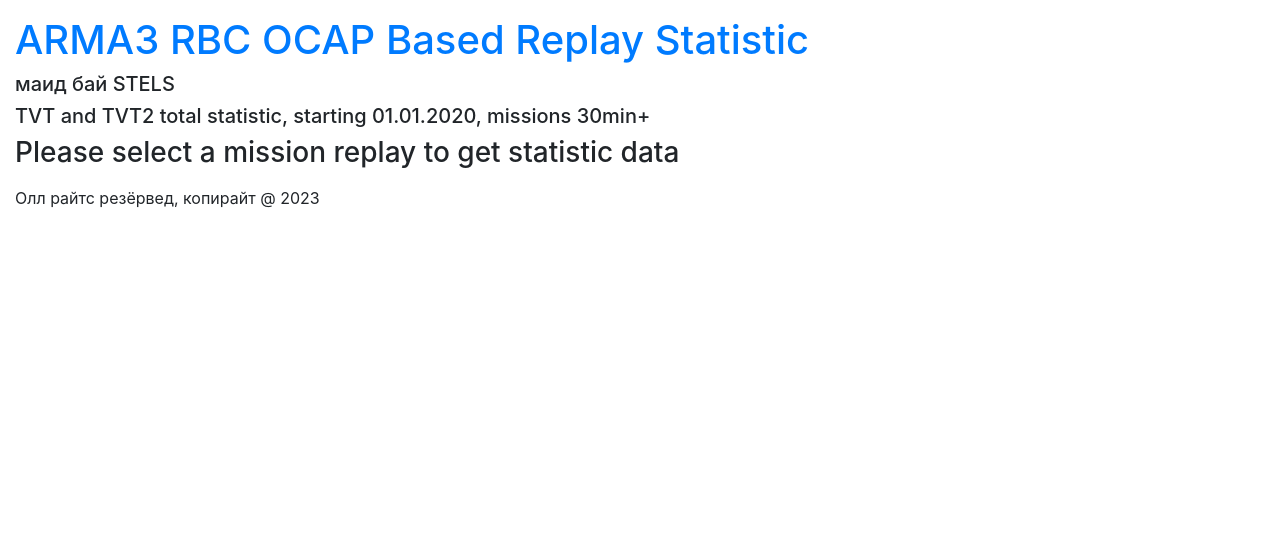
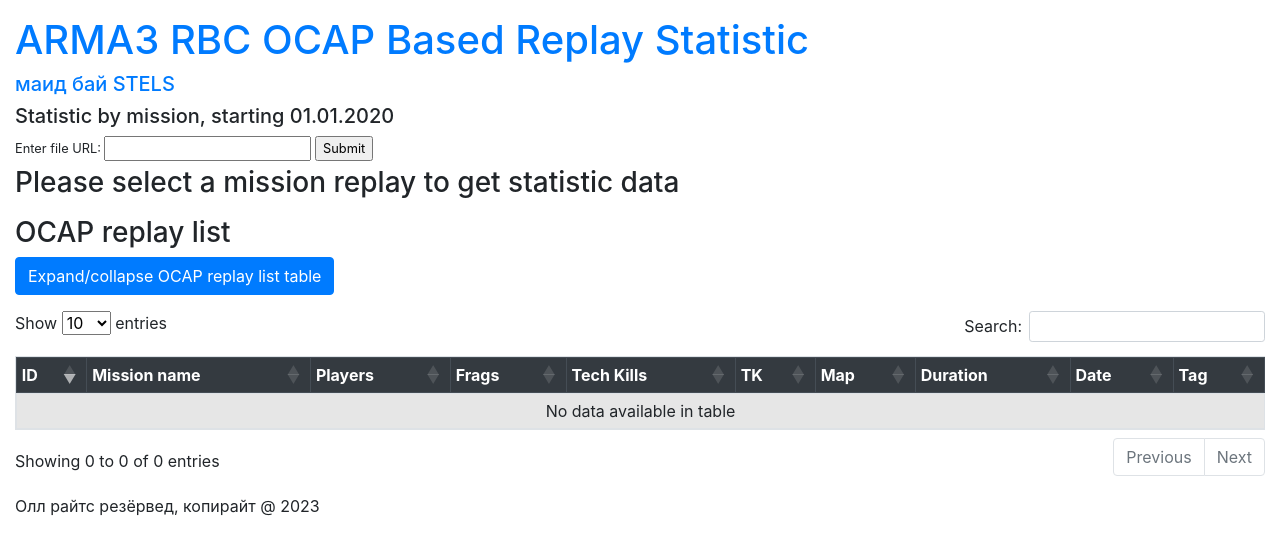
Before and after one commit to bibacrm/ocap_analyzer, a Flask app: page / in a window 1280 px wide. Shown: the top 555 px of the page. Run offline with Flask 3, Linux system fonts and the light colour scheme; data that the repository does not hold is empty; some libraries are stand-ins or nearby versions.

Commit message:
totals_ steam_id fixed

```diff
--- a/templates/index2.html
+++ b/templates/index2.html
@@ -2,7 +2,7 @@
 <html lang="en">
 <head>
   <meta charset="UTF-8">
-  <title>ARMA3 Replay Stats Total</title>
+  <title>ARMA3 Replay Stats</title>
   <style>
     .small {
         font-size: 8;
@@ -64,52 +64,252 @@
 
 <div class="container-fluid mt-3" style="max-width: 1400px;">
   <a href="/"><h1>ARMA3 RBC OCAP Based Replay Statistic</h1></a>
-  <h5>маид бай STELS</h5>
-  <h5>TVT and TVT2 total statistic, starting 01.01.2020, missions 30min+</h5>
+  <h5><a href="/total">маид бай STELS</a></h5>
+  <h5>Statistic by mission, starting 01.01.2020</h5>
+
+  <form method="post" id="ocap_url_form" class="small">
+    <label for="ocap_url">Enter file URL:</label>
+    <input type="text" id="ocap_url" name="ocap_url">
+    <input type="submit" value="Submit">
+  </form>
   {% if error_message != '' %}
   <h3>{{ error_message }}</h3>
   {% endif %}
 </div>
 
+<div class="container-fluid mt-3" style="max-width: 1400px;">
+  <h3>OCAP replay list</h3>
+  {% if error_message == '' %}
+    {% set expanded = 'false' %}
+    {% set expanded_class = '' %}
+  {% else %}
+    {% set expanded = 'true' %}
+    {% set expanded_class = 'show' %}
+  {% endif %}
+  <button type="button" class="btn btn-primary" data-toggle="collapse" data-target="#ocap-list-collapse-table" aria-expanded="{{ expanded }}" aria-controls="ocap-list-collapse-table">
+    Expand/collapse OCAP replay list table
+  </button>
+</div>
+
+<div class="container-fluid mt-3" style="max-width: 1400px;">
+<!-- <div class="container mt-3"> -->
+  <div class="collapse {{ expanded_class }}" id="ocap-list-collapse-table">
+  <table id="ocap-list-table" class="table table-striped table-bordered table-hover table-sm">
+    <thead class="thead-dark">
+      <tr>
+        <th>ID</th>
+        <th>Mission name</th>
+        <th>Players</th>
+        <th>Frags</th>
+        <th>Tech Kills</th>
+        <th>TK</th>
+        <th>Map</th>
+        <th>Duration</th>
+        <th>Date</th>
+        <th>Tag</th>
+        <!-- <th>File name</th> -->
+      </tr>
+    </thead>
+    <tbody>
+        {% for replay in replay_list %}
+        <tr id="row_{{ replay['id'] }}">
+          <td class="replay_id link">
+            {{ replay['id'] }}
+            <div class="hide">{{ replay['filename'] }}</div>
+          </td>
+          <td>{{ replay['mission_name'] }}</td>
+          <td>
+            {% if 'stats' in replay %}
+              {% if replay['stats']|length > 1%}
+                <div class="hide">{{ replay['stats'] }}</div>
+                {% if replay['stats'][0]['win'] == 1 %}
+                  {% set tooltip = replay['stats'][0]['ks'] + ' (Winner)\n' + replay['stats'][1]['ks'] %}
+                {% else %}
+                  {% set tooltip = replay['stats'][0]['ks'] + '\n' + replay['stats'][1]['ks'] + ' (Winner)' %}
+                {% endif %}
+                <a href="#" data-toggle="tooltip" data-placement="right" data-original-title="{{ tooltip }}">
+                  {% set total = replay['stats'][0]['players'] + replay['stats'][1]['players'] %}
+                  {{ total }} ({{ replay['stats'][0]['players'] }}/{{ replay['stats'][1]['players'] }})
+                </a>
+              {% endif %}
+            {% endif %}
+          </td>
+          <td>
+            {% if 'stats' in replay %}
+              {% if replay['stats']|length > 1%}
+                {% set total = replay['stats'][0]['frags'] + replay['stats'][1]['frags'] %}
+                {{ total }} ({{ replay['stats'][0]['frags'] }}/{{ replay['stats'][1]['frags'] }})
+              {% endif %}
+            {% endif %}
+          </td>
+          <td>
+            {% if 'stats' in replay %}
+              {% if replay['stats']|length > 1%}
+                {% set total = replay['stats'][0]['vehicle_frags'] + replay['stats'][1]['vehicle_frags'] %}
+                {{ total }} ({{ replay['stats'][0]['vehicle_frags'] }}/{{ replay['stats'][1]['vehicle_frags'] }})
+              {% endif %}
+            {% endif %}
+          </td>
+          <td>
+            {% if 'stats' in replay %}
+              {% if replay['stats']|length > 1%}
+                {% set total = replay['stats'][0]['tk'] + replay['stats'][1]['tk'] %}
+                {{ total }} ({{ replay['stats'][0]['tk'] }}/{{ replay['stats'][1]['tk'] }})
+              {% endif %}
+            {% endif %}
+          </td>
+          <td>{{ replay['world_name'] }}</td>
+          <td>{{ replay['mission_duration']}}</td>
+          <td>{{ replay['date'] }}</td>
+          <td>{{ replay['tag'] }}</td>
+        </tr>
+        {% endfor %}
+      </tbody>
+  </table>
+  </div>
+</div>
+
 {% if error_message == '' %}
 <div class="container-fluid mt-3" style="max-width: 1400px;">
-  <h3>Kiberkotlets statistic</h3>
-  <table id="frag-stats-table" class="table table-striped table-bordered stats-table table-hover table-sm">
+  <h1>{{ mission_name }}</h1>
+  <h6>Author: {{ mission_author }} Duration: {{ mission_duration }}</h6>
+  {% for side in sides %}
+  <h6>{{ side['name'] }} Commandor - {{ side['ks'] }}, Players - {{ side['players'] }}</h6>
+  {% endfor %}
+  <h6 style="color:green">Winner: {{ winner }}</h6>
+  <h3>Players statistic</h3>
+  <table id="stats-table" class="table table-striped table-bordered stats-table table-hover table-sm">
     <thead class="thead-dark">
       <tr>
         <th>Player</th>
         <th>Frags</th>
-        <th>Missions</th>
-        <th>Frags/Missions</th>
-        <th>Frags/Deaths</th>
+        <th>Side</th>
+        <th>Group</th>
+        <th>Teamkills</th>
         <th>Tech Kills</th>
         <th>(AI) Kills</th>
-        <th data-searchable="false">Victims</th>
+        <th>Victims</th>
       </tr>
     </thead>
     <tbody>
-        {% for player, stats in frag_stats.items() %}
+        {% for player, stats in stat_data.items() %}
         <tr>
           <td>{{ player }}</td>
-          <td>{{ stats['kills'] }}</td>
-          <td>{{ stats['missions'] }}</td>
-          <td>{{ stats['k_m'] }}</td>
-          <td>{{ stats['k_d'] }}</td>
+          <td>{{ stats['frags'] }}</td>
+          {% if stats['side'] == "WEST" %}
+          <td style="color: blue;">{{ stats['side'] }}</td>
+          {% elif stats['side'] == "EAST" %}
+          <td style="color: red;">{{ stats['side'] }}</td>
+          {% else %}
+          <td>{{ stats['side'] }}</td>
+          {% endif %}
+          <td>{{ stats['group'] }}</td>
+          <td>{{ stats['teamkills'] }}</td>
           <td>{{ stats['vehicle_frags'] }}</td>
           <td>{{ stats['bot_frags'] }}</td>
           <td>
-            {% set salt = range(1, 10000) | random %}
-            <button class="btn-primary btn_small" type="button" data-toggle="collapse" data-target="#victim_list_{{ salt }}" aria-expanded="false" aria-controls="victim_list_{{ salt }}">
-              Show top 20 victims
+            {% set salt = range(1, 1000) | random %}
+            <button type="button" class="btn-primary btn_small" data-toggle="collapse" data-target="#player_victims_{{ salt }}" aria-expanded="false" aria-controls="player_victims_{{ salt }}">
+              Show details
             </button>
-            <div class="collapse" id="victim_list_{{ salt }}">
+            <div class="collapse" id="player_victims_{{ salt }}">
               <div class="card card-body">
                 <table class="table table-hover table-responsive table-sm">
                   <tbody>
-                {% for name, count in stats['victims']: %}
                     <tr>
-                    <td>{{ name }}</td>
-                    <td>{{ count }}</td>
+                      <td colspan="6">Kills</td>
+                    </tr>
+                    {% for victim in stats['victims'] %}
+                    {% if victim['type'] == 'vehicle' %}
+                      {% set victim_style='style=color:blue;' %}
+                    {% elif victim['is_player'] == 0 %}
+                      {% set victim_style='style=color:grey;' %}
+                    {% endif %}
+                    <tr {{ victim_style }}>
+                      <td style="color:red">{{ victim['teamkilla'] }}</td>
+                      <td>{{ victim['class'] }}</td>
+                      <td>{{ victim['time'] }}</td>
+                      <td>{{ victim['victim_name'] }}</td>
+                      <td>{{ victim['distance'] }}m</td>
+                      <td>{{ victim['weapon'] }}</td>
+                    </tr>
+                    {% endfor %}
+                    {% if 'death_data' in stats %}
+                    <tr>
+                      <td colspan="6">Death</td>
+                    </tr>
+                    <tr>
+                      <td style="color:red">{{ stats['death_data']['teamkilla'] }}</td>
+                      <td></td>
+                      <td>{{ stats['death_data']['time'] }}</td>
+                      <td>{{ stats['death_data']['killer'] }}</td>
+                      <td>{{ stats['death_data']['distance'] }}m</td>
+                      <td>{{ stats['death_data']['weapon'] }}</td>
+                    </tr>
+                    {% endif %}
+                  </tbody>
+                </table>
+              </div>
+            </div>
+          </td>
+        </tr>
+        {% endfor %}
+      </tbody>
+  </table>
+</div>
+
+<div class="container-fluid mt-3" style="max-width: 1400px;">
+  <h3>Teams statistic</h3>
+  <table id="team-stats-table" class="table table-striped table-bordered stats-table table-hover table-sm">
+    <thead class="thead-dark">
+      <tr>
+        <th>Team</th>
+        <th>Frags</th>
+        <th>Side</th>
+        <th>Teamkills</th>
+        <th>Tech Kills</th>
+        <th>(AI) Kills</th>
+        <th>Victims</th>
+      </tr>
+    </thead>
+    <tbody>
+        {% for team, stats in team_stat_data.items() %}
+        <tr>
+          <td>{{ team }}</td>
+          <td>{{ stats['frags'] }}</td>
+          {% if stats['side'] == "WEST" %}
+          <td style="color: blue;">{{ stats['side'] }}</td>
+          {% elif stats['side'] == "EAST" %}
+          <td style="color: red;">{{ stats['side'] }}</td>
+          {% else %}
+          <td>{{ stats['side'] }}</td>
+          {% endif %}
+          <td>{{ stats['teamkills'] }}</td>
+          <td>{{ stats['vehicle_frags'] }}</td>
+          <td>{{ stats['bot_frags'] }}</td>
+          <td>
+            {% set salt = range(1, 1000) | random %}
+            <button class="btn-primary btn_small" type="button" data-toggle="collapse" data-target="#team_victims_{{ salt }}" aria-expanded="false" aria-controls="team_victims_{{ salt }}">
+              Show details
+            </button>
+            <div class="collapse" id="team_victims_{{ salt }}">
+              <div class="card card-body">
+              <table class="table table-hover table-responsive table-sm">
+                <tbody>
+                {% for victim in stats['victims'] %}
+                  {% if victim['type'] == 'vehicle' %}
+                    {% set victim_style='style=color:blue;' %}
+                  {% elif victim['is_player'] == 0 %}
+                    {% set victim_style='style=color:grey;' %}
+                  {% endif %}
+                  <tr {{ victim_style }}>
+                    <td style="color:red">{{ victim['teamkilla'] }}</td>
+                    <td>{{ victim['class'] }}</td>
+                    <td>{{ victim['time'] }}</td>
+                    <td>{{ victim['victim_name'] }}</td>
+                    <td>{{ victim['killer'] }}</td>
+                    <td>{{ victim['distance'] }}m</td>
+                    <td>{{ victim['weapon'] }}</td>
                   </tr>
                 {% endfor %}
                 </tbody>
@@ -124,201 +324,52 @@
 </div>
 
 <div class="container-fluid mt-3" style="max-width: 1400px;">
-  <h3>Kiberkotlets statistic by steam account</h3>
-  <table id="frag_steam-stats-table" class="table table-striped table-bordered stats-table table-hover table-sm">
+  <div class="row">
+    <div class="col-md-6">
+      <h3>KO revival statistic</h3>
+      <table id="ko-stats-table" class="table table-striped table-bordered stats-table table-hover table-sm">
         <thead class="thead-dark">
           <tr>
             <th>Player</th>
-        <th>Frags</th>
-        <th>Missions</th>
-        <th>Frags/Missions</th>
-        <th>Frags/Deaths</th>
-        <th>Tech Kills</th>
-        <th>(AI) Kills</th>
-        <th>Name List</th>
+            <th>KO revivals</th>
           </tr>
         </thead>
         <tbody>
-        {% for player, stats in frag_stats_steam.items() %}
+            {% for player, revivals in ko_stats_data.items() %}
             <tr>
-          <td>{{ stats['name_last'] }}</td>
-          <td>{{ stats['kills'] }}</td>
-          <td>{{ stats['missions'] }}</td>
-          <td>{{ stats['k_m'] }}</td>
-          <td>{{ stats['k_d'] }}</td>
-          <td>{{ stats['vehicle_frags'] }}</td>
-          <td>{{ stats['bot_frags'] }}</td>
-          <td>
-            {% set salt = range(1, 10000) | random %}
-            <button class="btn-primary btn_small" type="button" data-toggle="collapse" data-target="#name_list_{{ salt }}" aria-expanded="false" aria-controls="name_list_{{ salt }}">
-              Show all names
-            </button>
-            <div class="collapse" id="name_list_{{ salt }}">
-              <div class="card card-body">
-              <table class="table table-hover table-responsive table-sm">
+              <td>{{ player }}</td>
+              <td>{{ revivals }}</td>
+            </tr>
+            {% endfor %}
+          </tbody>
+      </table>
+    </div>
+
+    <div class="col-md-6">
+      <h3>Player connection statistic</h3>
+      <table id="connection-stats-table" class="table table-striped table-bordered stats-table table-hover table-sm">
+        <thead class="thead-dark">
+          <tr>
+            <th>Player</th>
+            <th>Connection events</th>
+          </tr>
+        </thead>
         <tbody>
-                {% for name in stats['name_list'] %}
+            {% for player, connections in connected_stats_data.items() %}
             <tr>
-                    <td>{{ name }}</td>
+              <td>{{ player }}</td>
+              <td>{{ connections }}</td>
             </tr>
             {% endfor %}
           </tbody>
       </table>
     </div>
   </div>
-          </td>
-        </tr>
-        {% endfor %}
-      </tbody>
-  </table>
-</div>
-
-<div class="container-fluid mt-3" style="max-width: 1400px;">
-  <h3>Kiber Squads statistic</h3>
-  <table id="team-frag-stats-table" class="table table-striped table-bordered stats-table table-hover table-sm">
-    <thead class="thead-dark">
-      <tr>
-        <th>Squad</th>
-        <th>Frags</th>
-        <th>Missions</th>
-        <th>Frags/Missions</th>
-        <th>Tech Kills</th>
-        <th>(AI) Kills</th>
-        <th data-searchable="false">Victims</th>
-      </tr>
-    </thead>
-    <tbody>
-        {% for team, stats in team_frag_stats.items() %}
-        <tr>
-          <td>{{ team }}</td>
-          <td>{{ stats['kills'] }}</td>
-          <td>{{ stats['missions'] }}</td>
-          <td>{{ stats['k_m'] }}</td>
-          <td>{{ stats['vehicle_frags'] }}</td>
-          <td>{{ stats['bot_frags'] }}</td>
-          <td>
-            {% set salt = range(1, 10000) | random %}
-            <button class="btn-primary btn_small" type="button" data-toggle="collapse" data-target="#team_victim_list_{{ salt }}" aria-expanded="false" aria-controls="team_victim_list_{{ salt }}">
-              Show top 20 victims
-            </button>
-            <div class="collapse" id="team_victim_list_{{ salt }}">
-              <div class="card card-body">
-              <table class="table table-hover table-responsive table-sm">
-                <tbody>
-                {% for name, count in stats['victims']: %}
-                  <tr>
-                    <td>{{ name }}</td>
-                    <td>{{ count }}</td>
-                  </tr>
-                {% endfor %}
-                </tbody>
-              </table>
-              </div>
-            </div>
-          </td>
-        </tr>
-        {% endfor %}
-      </tbody>
-  </table>
-</div>
-
-<div class="container-fluid mt-3" style="max-width: 1400px;">
-  <h3>Players Teamkill statistic</h3>
-  <table id="tk-stats-table" class="table table-striped table-bordered stats-table table-hover table-sm">
-    <thead class="thead-dark">
-      <tr>
-        <th>Player</th>
-        <th>Teamkills</th>
-        <th>Missions</th>
-        <th>Kills/Missions</th>
-      </tr>
-    </thead>
-    <tbody>
-        {% for player, stats in tk_stats.items() %}
-        <tr>
-          <td>{{ player }}</td>
-          <td>{{ stats['kills'] }}</td>
-          <td>{{ stats['missions'] }}</td>
-          <td>{{ stats['k_m'] }}</td>
-        </tr>
-        {% endfor %}
-      </tbody>
-  </table>
-</div>
-
-<div class="container-fluid mt-3" style="max-width: 1400px;">
-  <h3>Players Teamkill statistic by steam account</h3>
-  <table id="tk-stats-steam-table" class="table table-striped table-bordered stats-table table-hover table-sm">
-    <thead class="thead-dark">
-      <tr>
-        <th>Player</th>
-        <th>Teamkills</th>
-        <th>Missions</th>
-        <th>Kills/Missions</th>
-        <th>Name List</th>
-      </tr>
-    </thead>
-    <tbody>
-        {% for player, stats in tk_stats_steam.items() %}
-        <tr>
-          <td>{{ stats['name_last'] }}</td>
-          <td>{{ stats['kills'] }}</td>
-          <td>{{ stats['missions'] }}</td>
-          <td>{{ stats['k_m'] }}</td>
-          <td>
-            {% set salt = range(1, 10000) | random %}
-            <button class="btn-primary btn_small" type="button" data-toggle="collapse" data-target="#tk_name_list_{{ salt }}" aria-expanded="false" aria-controls="tk_name_list_{{ salt }}">
-              Show all names
-            </button>
-            <div class="collapse" id="tk_name_list_{{ salt }}">
-              <div class="card card-body">
-              <table class="table table-hover table-responsive table-sm">
-                <tbody>
-                {% for name in stats['name_list'] %}
-                  <tr>
-                    <td>{{ name }}</td>
-                  </tr>
-                {% endfor %}
-                </tbody>
-              </table>
-              </div>
-            </div>
-          </td>
-        </tr>
-        {% endfor %}
-      </tbody>
-  </table>
-</div>
-
-<div class="container-fluid mt-3" style="max-width: 1400px;">
-  <h3>Squads Teamkill statistic</h3>
-  <table id="team-tk-stats-table" class="table table-striped table-bordered stats-table table-hover table-sm">
-    <thead class="thead-dark">
-      <tr>
-        <th>Squad</th>
-        <th>Teamkills</th>
-        <th>Missions</th>
-        <th>Kills/Missions</th>
-      </tr>
-    </thead>
-    <tbody>
-        {% for team, stats in team_tk_stats.items() %}
-        <tr>
-          <td>{{ team }}</td>
-          <td>{{ stats['kills'] }}</td>
-          <td>{{ stats['missions'] }}</td>
-          <td>{{ stats['k_m'] }}</td>
-        </tr>
-        {% endfor %}
-      </tbody>
-  </table>
 </div>
 {% endif %}
-
 <div class="container-fluid mt-3" style="max-width: 1400px;">
   <p>Олл райтс резёрвед, копирайт @ 2023</p>
 </div>
-
 <script>
   $(document).ready(function() {
     $('.stats-table').DataTable({
@@ -330,8 +381,66 @@
       "autoWidth": false,
       "order": [[ 1, "desc" ]]
     });
+    $('#ocap-list-table').DataTable({
+      "paging": true,
+      "lengthChange": true,
+      "searching": true,
+      "ordering": true,
+      "info": true,
+      "autoWidth": false,
+      "order": [[ 0, "desc" ]]
+    });
   });
 </script>
 
+<script>
+  const table = document.getElementById('ocap-list-table');
+  table.addEventListener('click', function(event) {
+    if (event.target.classList.contains('replay_id')) {
+      var divText = event.target.querySelector('div').textContent;
+      var file_name_url = "https://ocap.red-bear.ru/data/" + divText.trim()
+      $('#ocap_url').val(file_name_url);
+      $('#ocap_url_form').submit();
+    }
+  });
+</script>
+
+<script>
+  $(function() {
+    // show the loading modal on form submit
+    $('form').submit(function() {
+      $('#loadingModal').modal({
+        backdrop: 'static',
+        keyboard: false
+      });
+      $('#loadingFog').show();
+    });
+
+    // hide the loading modal on page load
+    $(window).on('load', function() {
+      $('#loadingModal').modal('hide');
+      $('#loadingFog').hide();
+    });
+  });
+</script>
+
+<script>
+$(document).ready(function() {
+  // Define a function to initialize the tooltips
+  function initTooltips() {
+    $('[data-toggle="tooltip"]').tooltip();
+  }
+
+  // Call the initTooltips function on document ready
+  initTooltips();
+
+  // Call the initTooltips function whenever the table is updated
+  $('#ocap-list-table').on('draw.dt page.dt search.dt order.dt', function() {
+    initTooltips();
+  });
+});
+</script>
+
+
 </body>
 </html>
```
Lines whose indentation alone changed are shown as unchanged.
